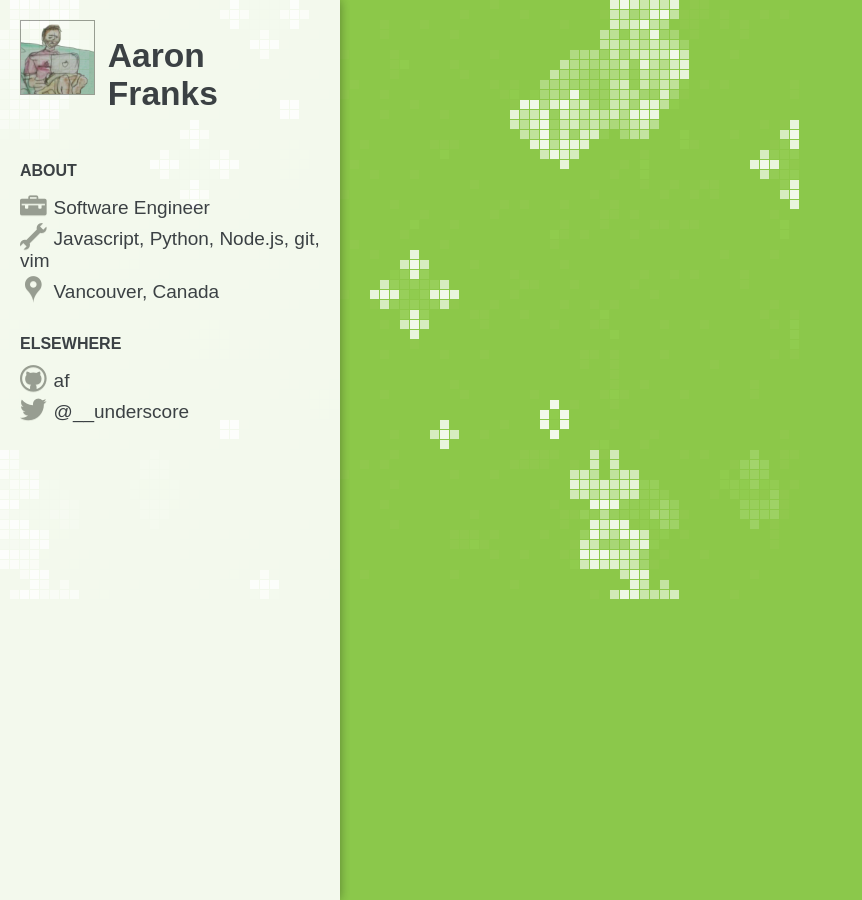
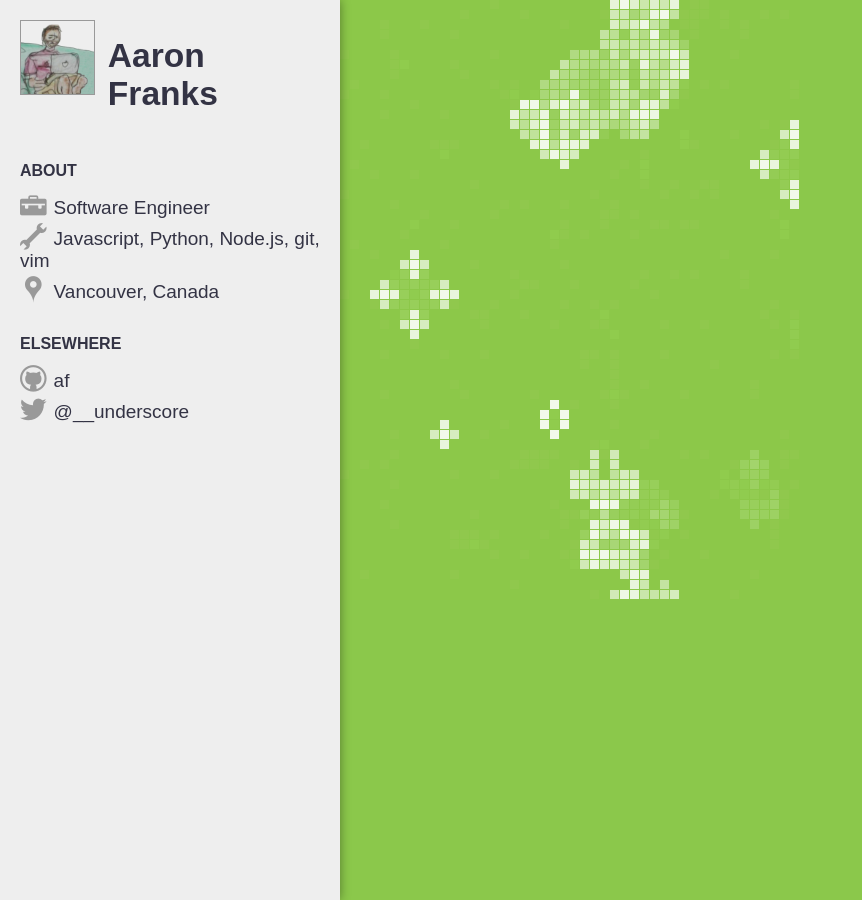
Before and after one commit to af/af.github.com, a Jekyll site: the page built from index.html, in a window 1280 px wide. Shown: the whole page, without its empty margins (0-862 px from the left). Built offline with Jekyll 4.4.1, drawn with Linux system fonts in a browser that asks for light colours; some web fonts are replaced.

Commit message:
Remove opacity on sidebar.

```diff
--- a/css/main.css
+++ b/css/main.css
@@ -31,8 +31,7 @@ body > header {
   width: 340px;
   height: 100%;
   padding: 20px;
-  background: #fff;
-  opacity: 0.9;
+  background: #eee;
   position: absolute;
   z-index: 10;
   left: 0;
--- a/css/main.styl
+++ b/css/main.styl
@@ -52,8 +52,7 @@ body > header
     width: 340px
     height: 100%
     padding: 20px
-    background: #fff
-    opacity: 0.9
+    background: #eee
     position: absolute
     z-index: 10
     left: 0
```
